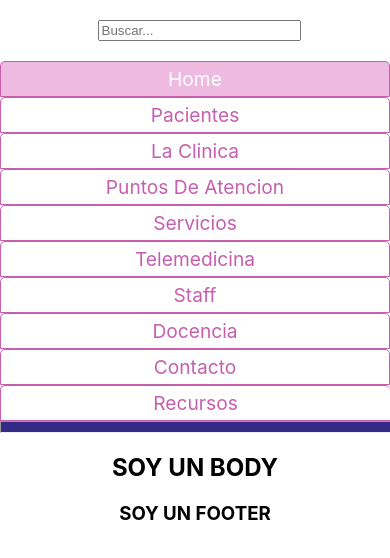
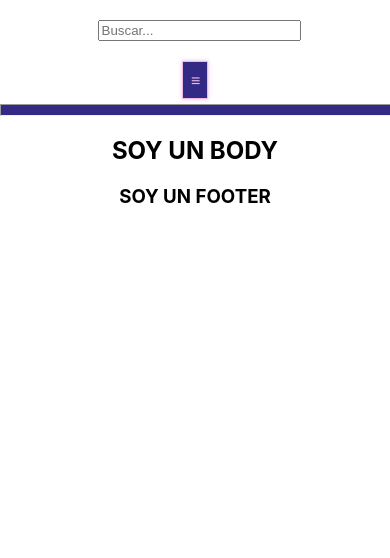
Before and after one commit to lightan1210/webpage-clinica_pasteur, a React (Create React App) app: page / in a window 390 px wide. Shown: the top 558 px of the page. Built offline with nearby package versions, Linux system fonts and the light colour scheme.

Commit message:
Basic burger button

```diff
--- a/src/App.css
+++ b/src/App.css
@@ -10,6 +10,10 @@
   justify-content: center;
   font-size: calc(10px + 2vmin);
   color: white;
+}
+
+.BurgerButton {
+  display: none;
 }
 
 .NavBar {
@@ -57,9 +61,6 @@
 .NavBar li:hover>a {
   color: white;
 }
-.NavBar li:last-child {
-  border-right: none;
-}
 
 .NavBar li:first-child>a {
   color: white;
@@ -84,7 +85,29 @@ hr {
 }
 
 @media (max-width: 767px) {
+  .BurgerButton {
+    background-color: #332a86;
+    box-shadow: 0 0 4px 0 #eebae2;
+    border:1px solid #eebae2;
+    color: #eebae2;
+    display: block;
+    margin: 0 auto 5px;
+    padding: 8px;
+    width: 2%;
+  }
+
+  .BurgerButton:hover {
+    box-shadow: 0 0 4px 0 #332a86;
+    color: #332a86;
+    background-color: #eebae2;
+  }
+
+  .BurgerButton:hover+nav>ul {
+    display: block;
+  }
+
   .NavBar ul {
+    display: none;
     flex-direction: column;
     font-size: 1.5em;
   }
--- a/src/components/Header.js
+++ b/src/components/Header.js
@@ -4,6 +4,7 @@ export default function Header() {
             <form className="SearchBar" >
                 <input type="text" name="searchBar" placeholder="Buscar..."></input>
             </form>
+            <div className="BurgerButton">≡</div>
             <nav className="NavBar">
                 <ul>
                     <li> <a>home</a> </li>
```
